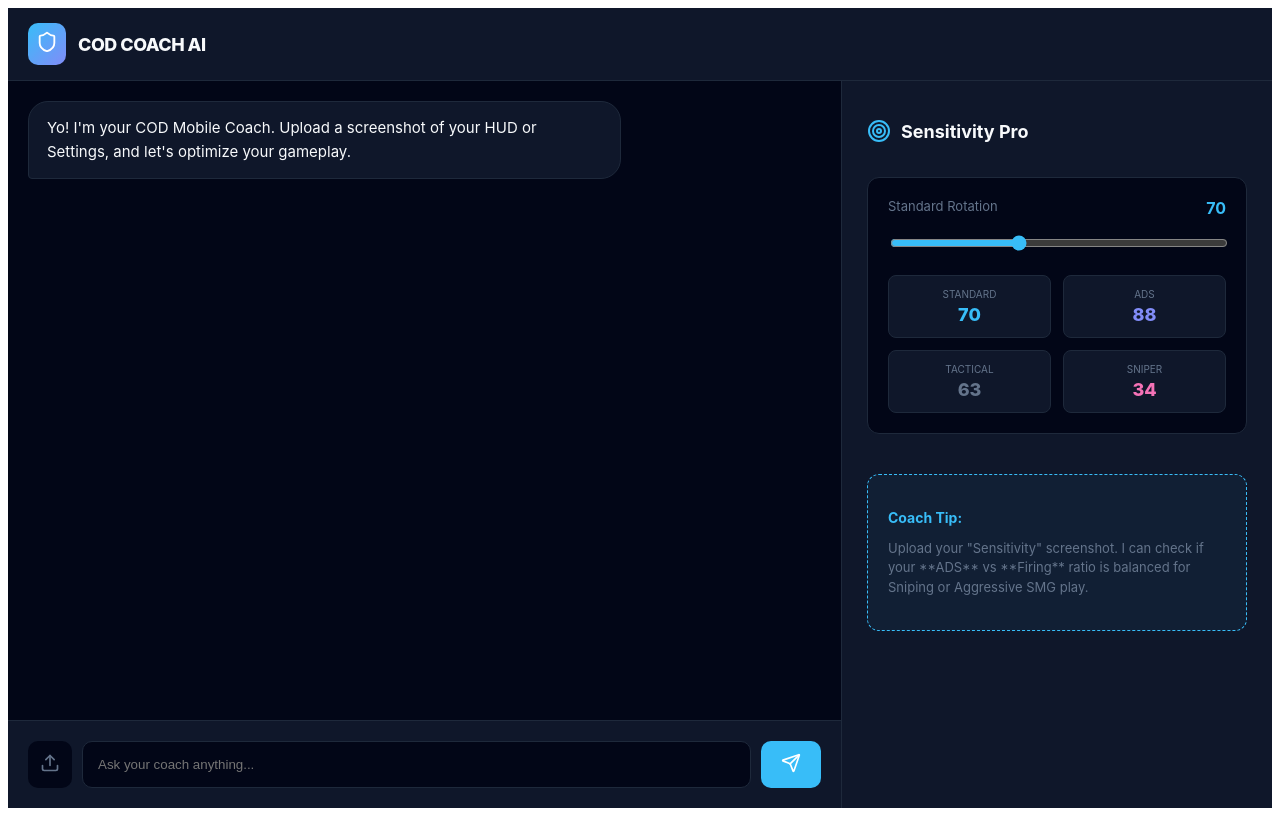
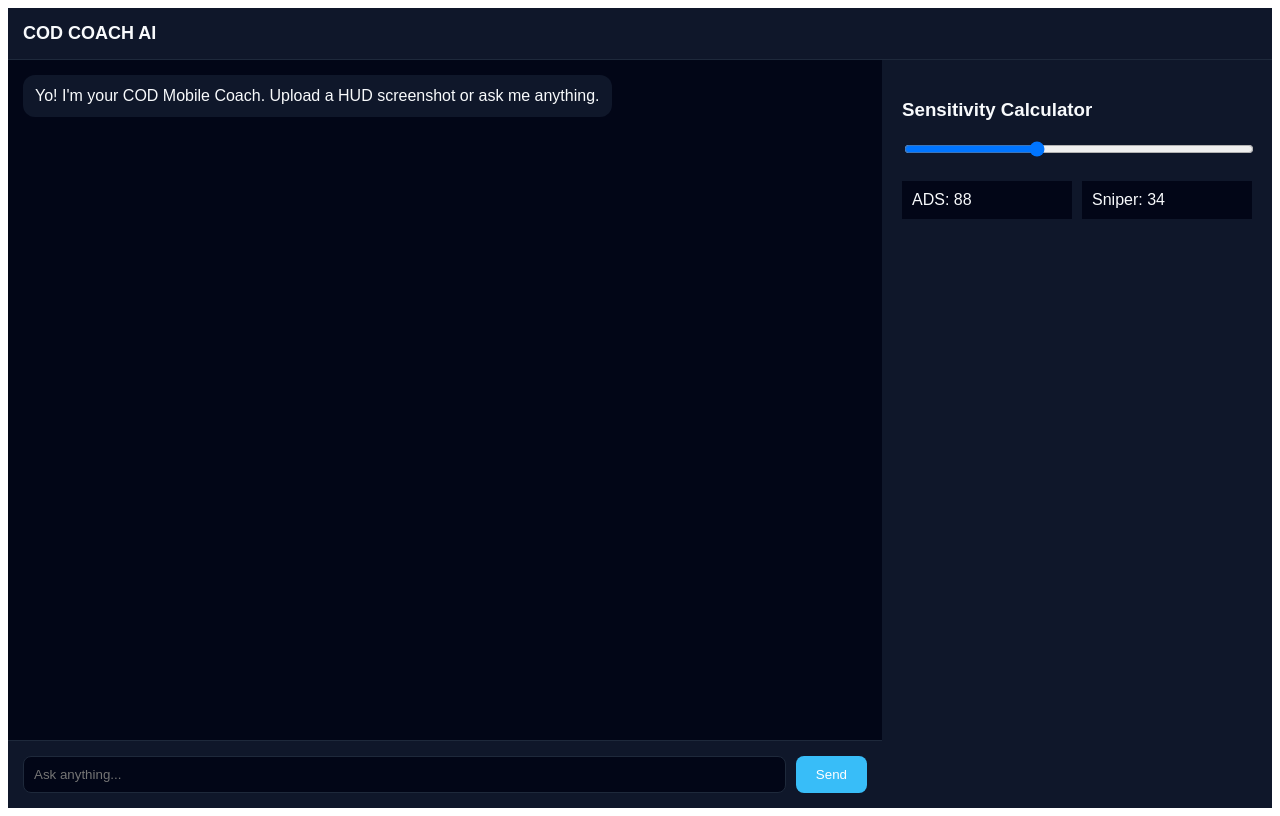
Before and after one commit to codaigetbetter-glitch/cod-coach, a Next.js app: page / in a window 1280 px wide. Built offline with nearby package versions, Linux system fonts and the light colour scheme.

Commit message:
Update index.js

```diff
--- a/pages/index.js
+++ b/pages/index.js
@@ -1,5 +1,4 @@
 import React, { useState, useEffect, useRef } from 'react';
-import { Send, Upload, Settings, Shield, Target } from 'lucide-react';
 
 // --- THEME ---
 const C = {
@@ -14,7 +13,7 @@
 
 export default function CODMobileCoach() {
   const [messages, setMessages] = useState([
-    { role: 'assistant', content: "Yo! I'm your COD Mobile Coach. Upload a screenshot of your HUD or Settings, and let's optimize your gameplay." }
+    { role: 'assistant', content: "Yo! I'm your COD Mobile Coach. Upload a HUD screenshot or ask me anything." }
   ]);
   const [input, setInput] = useState("");
   const [loading, setLoading] = useState(false);
@@ -23,7 +22,6 @@
   const [isPC, setIsPC] = useState(false);
   const chatEndRef = useRef(null);
 
-  // Check if screen is PC or Mobile
   useEffect(() => {
     const handleResize = () => setIsPC(window.innerWidth > 1024);
     handleResize();
@@ -47,131 +45,51 @@
         body: JSON.stringify({ messages: [...messages, userMsg] }),
       });
       const data = await res.json();
-      setMessages(prev => [...prev, { role: 'assistant', content: data.content }]);
+      setMessages(prev => [...prev, { role: 'assistant', content: data.content || "Ready for your next move." }]);
     } catch (err) {
-      setMessages(prev => [...prev, { role: 'assistant', content: "Check your API key connection." }]);
+      setMessages(prev => [...prev, { role: 'assistant', content: "Error: Connection failed." }]);
     } finally {
       setLoading(false);
     }
   };
 
-  const CalculatorUI = () => (
-    <div style={{ display: "flex", flexDirection: "column", gap: 20 }}>
-      <div style={{ display: "flex", alignItems: "center", gap: 10 }}>
-        <Target size={24} color={C.accent} />
-        <h2 style={{ fontSize: 18, fontWeight: "bold" }}>Sensitivity Pro</h2>
-      </div>
-      <div style={{ backgroundColor: C.bg, padding: 20, borderRadius: 12, border: `1px solid ${C.border}` }}>
-        <div style={{ display: "flex", justifyContent: "space-between", marginBottom: 15 }}>
-          <span style={{ color: C.dim, fontSize: 13 }}>Standard Rotation</span>
-          <span style={{ color: C.accent, fontWeight: "bold" }}>{sens}</span>
-        </div>
-        <input
-          type="range" min="40" max="120" value={sens}
-          onChange={(e) => setSens(parseInt(e.target.value))}
-          style={{ width: "100%", cursor: "pointer", accentColor: C.accent }}
-        />
-        <div style={{ marginTop: 20, display: "grid", gridTemplateColumns: "1fr 1fr", gap: 12 }}>
-          {[
-            { label: "Standard", val: sens, color: C.accent },
-            { label: "ADS", val: Math.round(sens * 1.25), color: C.secondary },
-            { label: "Tactical", val: Math.round(sens * 0.9), color: C.dim },
-            { label: "Sniper", val: Math.round(sens * 0.48), color: "#f472b6" }
-          ].map(s => (
-            <div key={s.label} style={{ padding: "12px 8px", backgroundColor: C.card, borderRadius: 8, textAlign: "center", border: `1px solid ${C.border}` }}>
-              <div style={{ fontSize: 10, color: C.dim, textTransform: "uppercase", marginBottom: 4 }}>{s.label}</div>
-              <div style={{ fontSize: 18, fontWeight: "800", color: s.color }}>{s.val}</div>
-            </div>
-          ))}
-        </div>
-      </div>
-    </div>
-  );
-
   return (
-    <div style={{ height: "100vh", display: "flex", flexDirection: "column", backgroundColor: C.bg, color: C.text, fontFamily: "Inter, sans-serif" }}>
-
-      {/* HEADER */}
-      <div style={{ padding: "15px 20px", borderBottom: `1px solid ${C.border}`, display: "flex", justifyContent: "space-between", alignItems: "center", backgroundColor: C.card }}>
-        <div style={{ display: "flex", alignItems: "center", gap: 12 }}>
-          <div style={{ background: "linear-gradient(135deg, #38bdf8, #818cf8)", padding: 8, borderRadius: 10 }}>
-            <Shield size={22} color="white" />
-          </div>
-          <span style={{ fontSize: 18, fontWeight: "800", letterSpacing: "-0.5px" }}>COD COACH AI</span>
-        </div>
-
+    <div style={{ height: "100vh", display: "flex", flexDirection: "column", backgroundColor: C.bg, color: C.text, fontFamily: "sans-serif" }}>
+      <div style={{ padding: "15px", borderBottom: `1px solid ${C.border}`, display: "flex", justifyContent: "space-between", alignItems: "center", backgroundColor: C.card }}>
+        <span style={{ fontSize: 18, fontWeight: "800" }}>COD COACH AI</span>
         {!isPC && (
-          <button
-            onClick={() => setShowToolsMobile(!showToolsMobile)}
-            style={{ padding: "8px 16px", backgroundColor: showToolsMobile ? C.accent : C.border, borderRadius: 8, border: "none", color: "white", fontSize: 12, fontWeight: "bold" }}
-          >
-            {showToolsMobile ? "Back to Chat" : "Tools"}
+          <button onClick={() => setShowToolsMobile(!showToolsMobile)} style={{ padding: "8px 12px", backgroundColor: C.accent, borderRadius: 8, border: "none", color: "white" }}>
+            {showToolsMobile ? "Chat" : "Tools"}
           </button>
         )}
       </div>
 
-      {/* MAIN LAYOUT */}
       <div style={{ flex: 1, display: "flex", overflow: "hidden" }}>
-
-        {/* CHAT CONTAINER */}
-        <div style={{ flex: 1, display: (isPC || !showToolsMobile) ? "flex" : "none", flexDirection: "column", borderRight: isPC ? `1px solid ${C.border}` : "none" }}>
-          <div style={{ flex: 1, overflowY: "auto", padding: 20, display: "flex", flexDirection: "column", gap: 20 }}>
+        <div style={{ flex: 1, display: (isPC || !showToolsMobile) ? "flex" : "none", flexDirection: "column" }}>
+          <div style={{ flex: 1, overflowY: "auto", padding: 15, display: "flex", flexDirection: "column", gap: 15 }}>
             {messages.map((m, i) => (
-              <div key={i} style={{
-                alignSelf: m.role === 'user' ? 'flex-end' : 'flex-start',
-                maxWidth: isPC ? "70%" : "85%",
-                padding: "14px 18px",
-                borderRadius: m.role === 'user' ? "20px 20px 4px 20px" : "20px 20px 20px 4px",
-                backgroundColor: m.role === 'user' ? C.accent : C.card,
-                color: m.role === 'user' ? "white" : C.text,
-                fontSize: 15,
-                lineHeight: "1.6",
-                border: m.role === 'user' ? "none" : `1px solid ${C.border}`
-              }}>
+              <div key={i} style={{ alignSelf: m.role === 'user' ? 'flex-end' : 'flex-start', maxWidth: "80%", padding: "12px", borderRadius: 12, backgroundColor: m.role === 'user' ? C.accent : C.card }}>
                 {m.content}
               </div>
             ))}
-            {loading && <div style={{ fontSize: 12, color: C.dim, paddingLeft: 10 }}>Analyzing HUD data...</div>}
             <div ref={chatEndRef} />
           </div>
-
-          {/* INPUT AREA */}
-          <div style={{ padding: 20, backgroundColor: C.card, borderTop: `1px solid ${C.border}` }}>
-            <div style={{ display: "flex", gap: 10, maxWidth: "900px", margin: "0 auto", width: "100%" }}>
-              <button style={{ padding: 12, borderRadius: 10, border: "none", backgroundColor: C.bg, color: C.dim, cursor: "pointer" }}>
-                <Upload size={20} />
-              </button>
-              <input
-                value={input} onChange={(e) => setInput(e.target.value)}
-                onKeyDown={(e) => e.key === 'Enter' && handleSend()}
-                placeholder="Ask your coach anything..."
-                style={{ flex: 1, backgroundColor: C.bg, border: `1px solid ${C.border}`, borderRadius: 10, padding: "0 15px", color: "white", outline: "none" }}
-              />
-              <button onClick={handleSend} style={{ padding: "0 20px", borderRadius: 10, border: "none", backgroundColor: C.accent, color: "white", fontWeight: "bold", cursor: "pointer" }}>
-                <Send size={20} />
-              </button>
-            </div>
+          <div style={{ padding: 15, backgroundColor: C.card, borderTop: `1px solid ${C.border}`, display: "flex", gap: 10 }}>
+            <input value={input} onChange={(e) => setInput(e.target.value)} onKeyDown={(e) => e.key === 'Enter' && handleSend()} placeholder="Ask anything..." style={{ flex: 1, backgroundColor: C.bg, border: `1px solid ${C.border}`, borderRadius: 8, padding: "10px", color: "white" }} />
+            <button onClick={handleSend} style={{ padding: "10px 20px", backgroundColor: C.accent, borderRadius: 8, border: "none", color: "white" }}>Send</button>
           </div>
         </div>
 
-        {/* SIDEBAR (PC: Visible | Mobile: Toggleable) */}
-        <div style={{
-          display: (isPC || showToolsMobile) ? "block" : "none",
-          width: isPC ? "380px" : "100%",
-          backgroundColor: C.card,
-          padding: 25,
-          overflowY: "auto"
-        }}>
-          <CalculatorUI />
-
-          <div style={{ marginTop: 40, padding: 20, borderRadius: 12, backgroundColor: "rgba(56, 189, 248, 0.05)", border: `1px dashed ${C.accent}` }}>
-            <h3 style={{ fontSize: 14, fontWeight: "bold", color: C.accent, marginBottom: 8 }}>Coach Tip:</h3>
-            <p style={{ fontSize: 13, color: C.dim, lineHeight: "1.5" }}>
-              Upload your "Sensitivity" screenshot. I can check if your **ADS** vs **Firing** ratio is balanced for Sniping or Aggressive SMG play.
-            </p>
+        {(isPC || showToolsMobile) && (
+          <div style={{ width: isPC ? "350px" : "100%", backgroundColor: C.card, padding: 20, overflowY: "auto" }}>
+            <h3>Sensitivity Calculator</h3>
+            <input type="range" min="40" max="120" value={sens} onChange={(e) => setSens(parseInt(e.target.value))} style={{ width: "100%" }} />
+            <div style={{ marginTop: 20, display: "grid", gridTemplateColumns: "1fr 1fr", gap: 10 }}>
+              <div style={{ padding: 10, background: C.bg }}>ADS: {Math.round(sens * 1.25)}</div>
+              <div style={{ padding: 10, background: C.bg }}>Sniper: {Math.round(sens * 0.48)}</div>
+            </div>
           </div>
-        </div>
-
+        )}
       </div>
     </div>
   );
```
